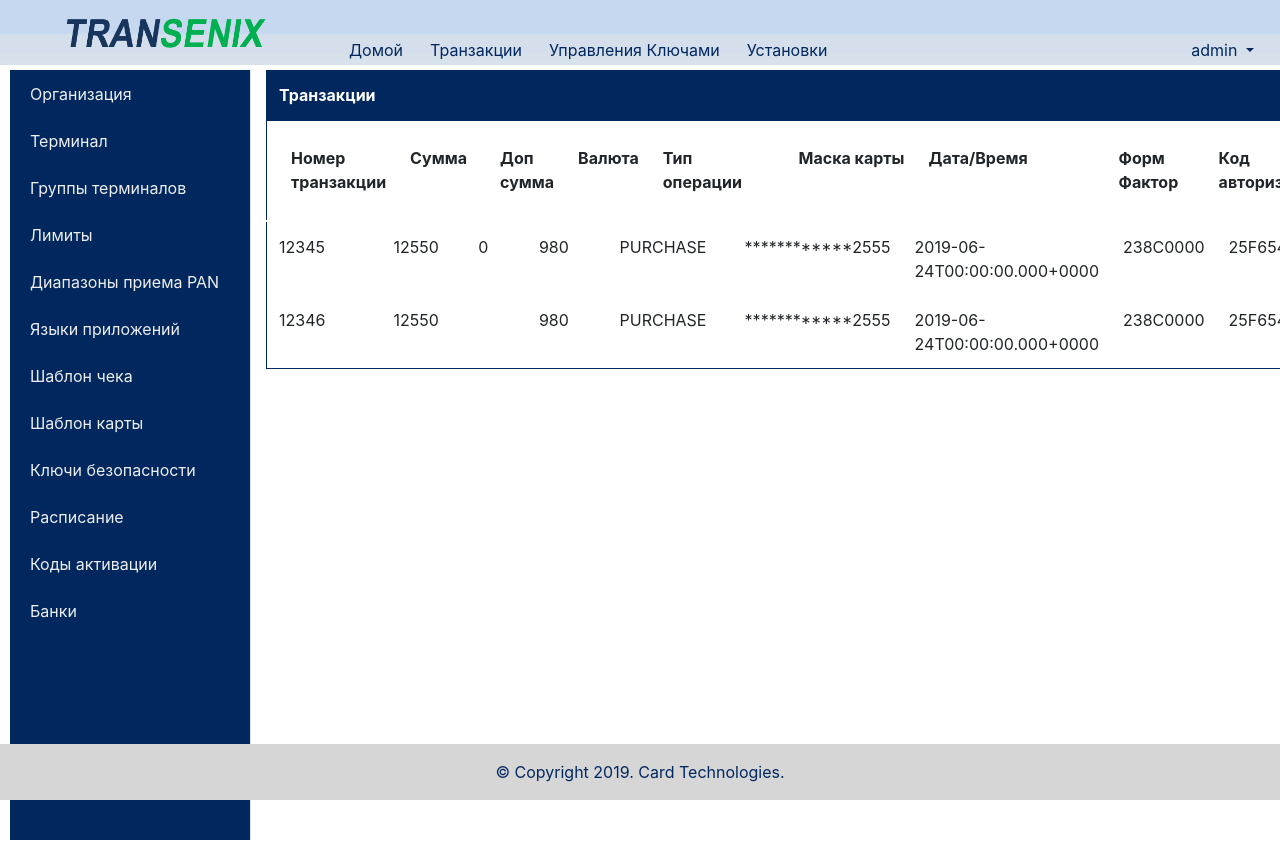
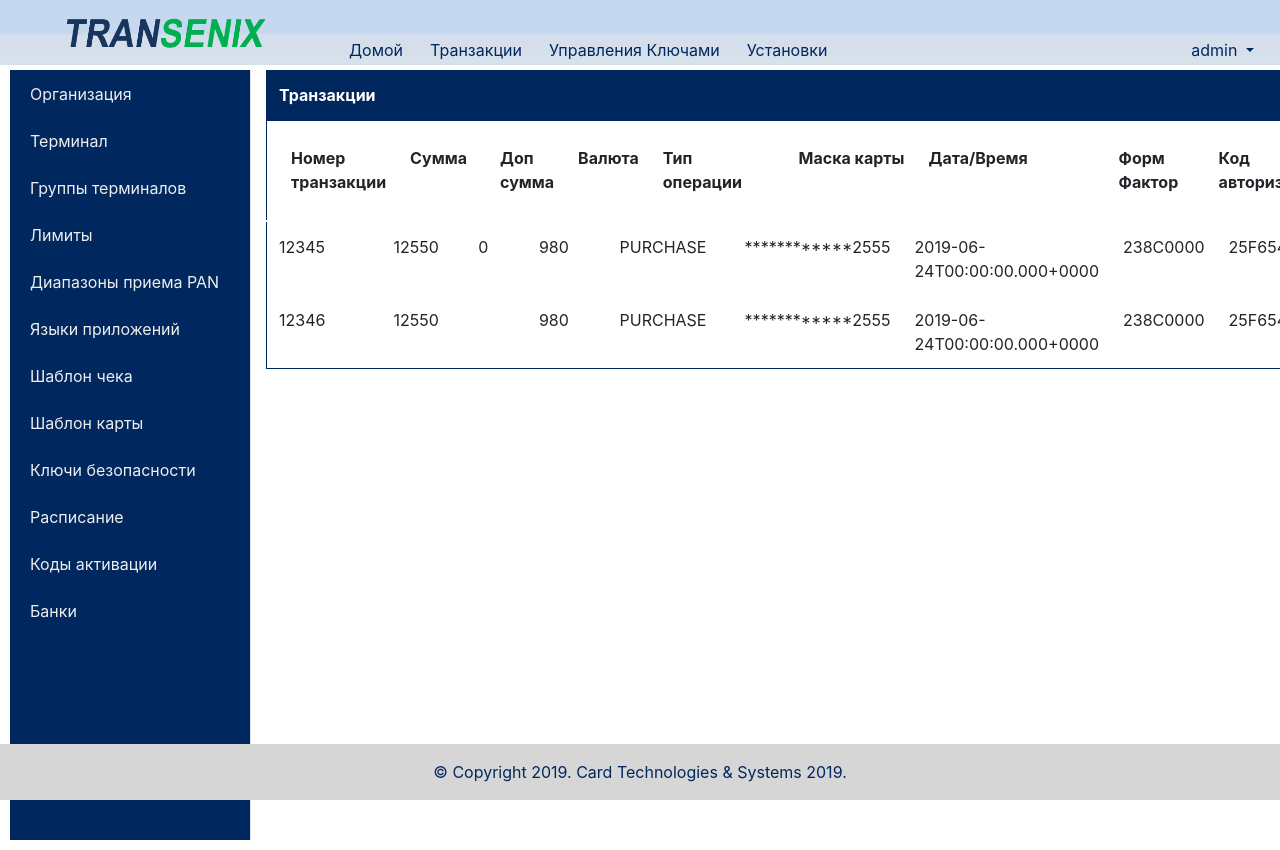
Before and after one commit to Home-AngularJS/angular8-spring-jwt-authentication, an Angular app in the folder web/: page /transaction in a window 1280 px wide. Shown: the top 850 px of the page. Built offline with nearby package versions, Linux system fonts and the light colour scheme; sample sign-in values are in the browser's storage; what ng-multiselect-dropdown, ngx-perfect-scrollbar would draw is missing.

Commit message:
#transenix  fix copyright (footer)

```diff
--- a/web/src/app/footer/footer.component.html
+++ b/web/src/app/footer/footer.component.html
@@ -1,5 +1,5 @@
 <footer>
 
-  <p style="margin-top: 0.5rem; margin-bottom: 0.5rem; color: #00275e;">&copy; Copyright 2019. Card Technologies.</p>
+  <p style="margin-top: 0.5rem; margin-bottom: 0.5rem; color: #00275e;">{{ copyright }}</p>
 
 </footer>
--- a/web/src/app/footer/footer.component.ts
+++ b/web/src/app/footer/footer.component.ts
@@ -7,9 +7,12 @@ import { Component, OnInit } from '@angular/core';
 })
 export class FooterComponent implements OnInit {
 
+  copyright:string;
+
   constructor() { }
 
   ngOnInit() {
+    this.copyright = '© Copyright 2019. Card Technologies & Systems 2019.';
   }
 
 }
```
Also changed, not shown: web/src/app/terminal-groups/terminal-groups.component.css (+10 -0 lines).
